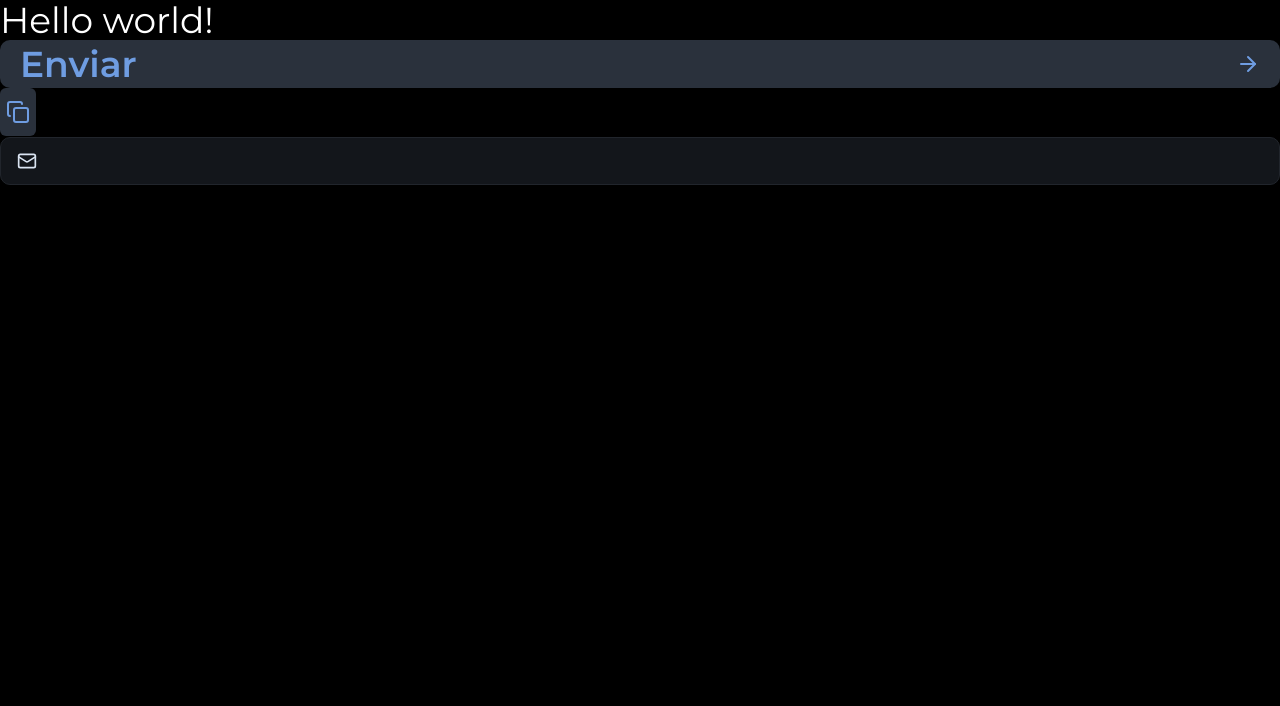
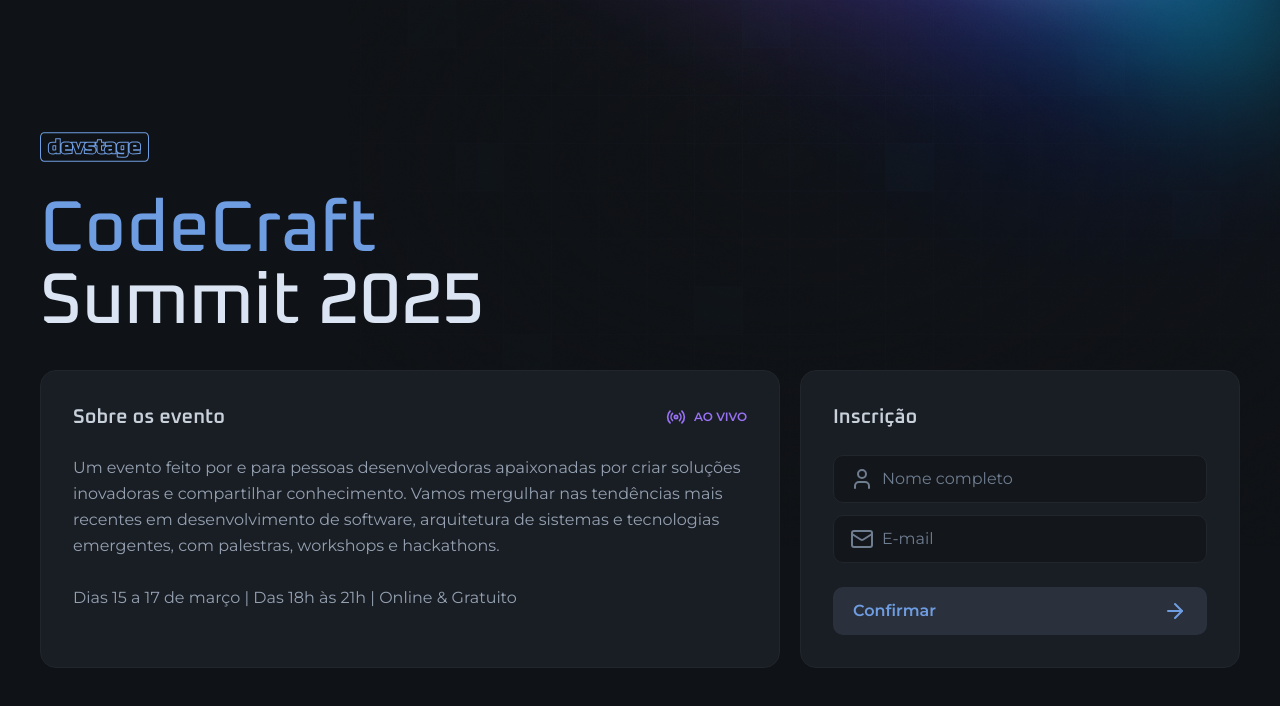
Before and after one commit to francisco-jose-vieira/Indications-System, a Next.js app: page / in a window 1280 px wide. Shown: the top 706 px of the page. Built offline with nearby package versions, Linux system fonts and the light colour scheme.

Commit message:
Primeira pagina concluída

```diff
--- a/src/app/layout.tsx
+++ b/src/app/layout.tsx
@@ -26,7 +26,7 @@
 }>) {
   return (
     <html lang="en" className={`${oxanium.variable} ${monstserrat.variable}`}>
-      <body className="bg-black text-white text-4xl ">{children}</body>
+      <body className="bg-gray-900 text-gray-100 antialiased bg-[url(/background.png)] bg-no-repeat bg-top md:bg-right-top ">{children}</body>
     </html>
   );
 }
--- a/src/app/page.tsx
+++ b/src/app/page.tsx
@@ -1,30 +1,74 @@
-import { ArrowRight, Copy, Mail } from "lucide-react";
-import { Button } from "../components/button";
-import { IconButton } from "@/components/icon-button";
+import Image from "next/image";
+
+import logo from "../assets/Logo.svg";
+import { ArrowRight, Mail, Radio, User } from "lucide-react";
 import { InputField, InputIcon, InputRoot } from "@/components/input";
+import { Button } from "@/components/button";
 
 export default function Home() {
   return (
-    <main>
-      <div>Hello world!</div>
-      <h1 className="text-4xl font-heading"></h1>
-      <Button>
-        Enviar
-        <ArrowRight />
-      </Button>
+    <main className="max-w-[1240px] mx-auto px-5 py-8 md:py-0">
+      <div className="min-h-dvh flex flex-col justify-center gap-16">
+        <div className="flex flex-col gap-8 items-center md:items-start">
+          <Image src={logo} alt="devstage" width={108.5} height={30} />
 
-      <IconButton>
-        <Copy />
-      </IconButton>
+          <h1 className="text-4xl text-center leading-none font-heading font-medium flex flex-col md:text-7xl md:text-left">
+            <span className="text-blue">CodeCraft</span>
+            Summit 2025
+          </h1>
 
-      <div>
-        <InputRoot>
-          <InputIcon>
-          <Mail className="size-5"/>
-          </InputIcon>
+          <div className="flex gap-5 items-stretch flex-col md:flex-row">
+            <div className="flex-1 bg-gray-700 border border-gray-600 rounded-2xl p-8 space-y-6">
+              <div className="flex items-center justify-between">
+                <h2 className="font-heading font-semibold text-gray-200 text-xl ">
+                  Sobre os evento
+                </h2>
+                <span className="text-purple font-semibold text-xs flex items-center gap-2">
+                  <Radio className="size-5" />
+                  AO VIVO
+                </span>
+              </div>
+              <p className="text-gray-300 leading-relaxed text-sm md:text-base">
+                Um evento feito por e para pessoas desenvolvedoras apaixonadas
+                por criar soluções inovadoras e compartilhar conhecimento. Vamos
+                mergulhar nas tendências mais recentes em desenvolvimento de
+                software, arquitetura de sistemas e tecnologias emergentes, com
+                palestras, workshops e hackathons.
+                <br />
+                <br />
+                Dias 15 a 17 de março | Das 18h às 21h | Online & Gratuito{" "}
+              </p>
+            </div>
 
-          <InputField />
-        </InputRoot>
+            <form className="bg-gray-700 border border-gray-600 rounded-2xl p-8 space-y-6 w-full md:max-w-[440px]">
+              <h2 className="font-heading font-semibold text-gray-200 text-xl ">
+                Inscrição
+              </h2>
+
+              <div className="space-y-3">
+                  <InputRoot>
+                    <InputIcon>
+                      <User />
+                    </InputIcon>
+                    <InputField type="text" placeholder="Nome completo"/>
+                  </InputRoot>
+
+                  <InputRoot>
+                    <InputIcon>
+                      <Mail />
+                    </InputIcon>
+                    <InputField type="email" placeholder="E-mail"/>
+                  </InputRoot>
+              </div>
+
+              <Button type="submit">
+                Confirmar
+                <ArrowRight />
+              </Button>
+
+            </form>
+          </div>
+        </div>
       </div>
     </main>
   );
```
Also changed, not shown: public/Background.png (added), src/assets/Logo.svg (added).
